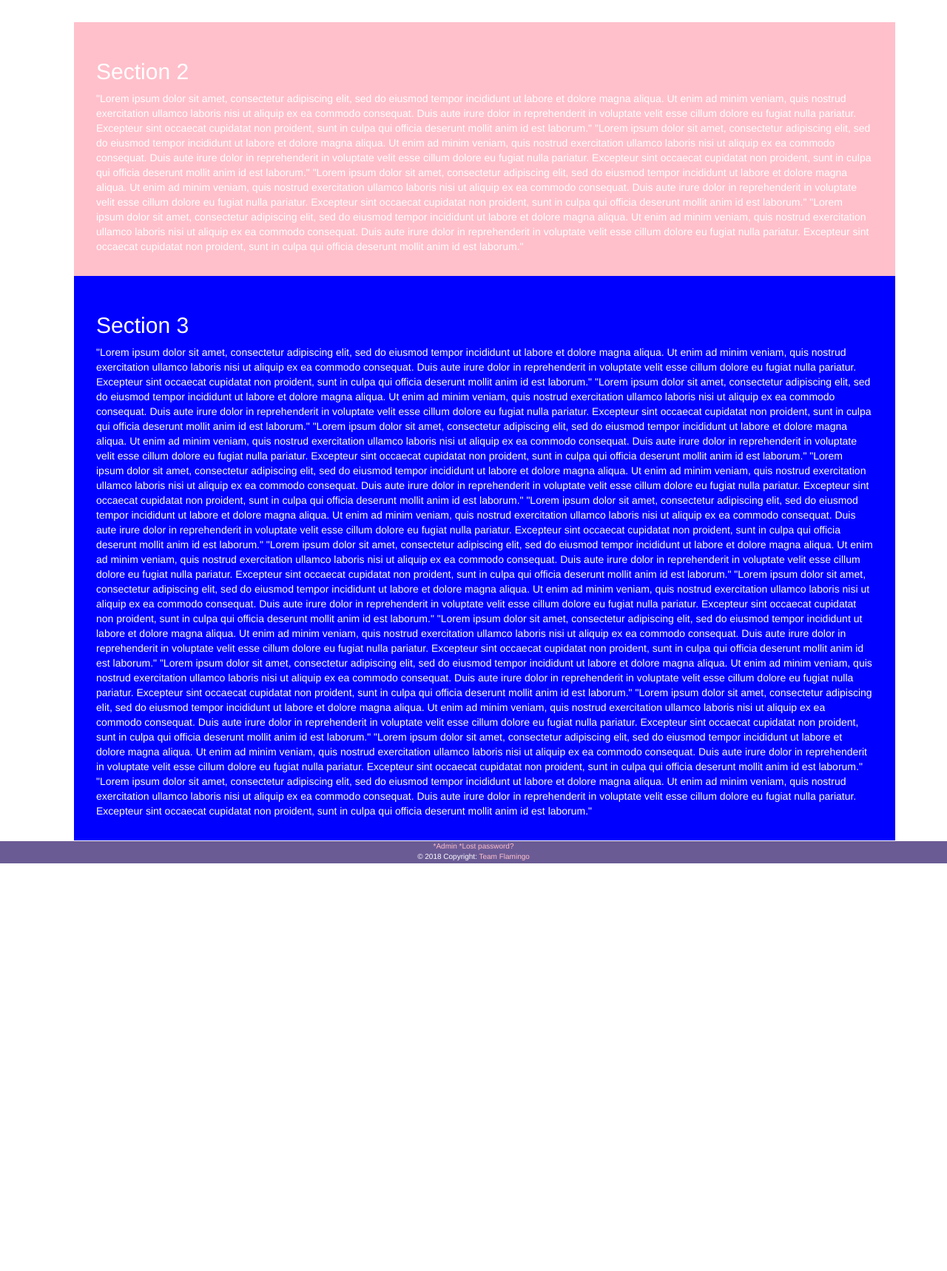
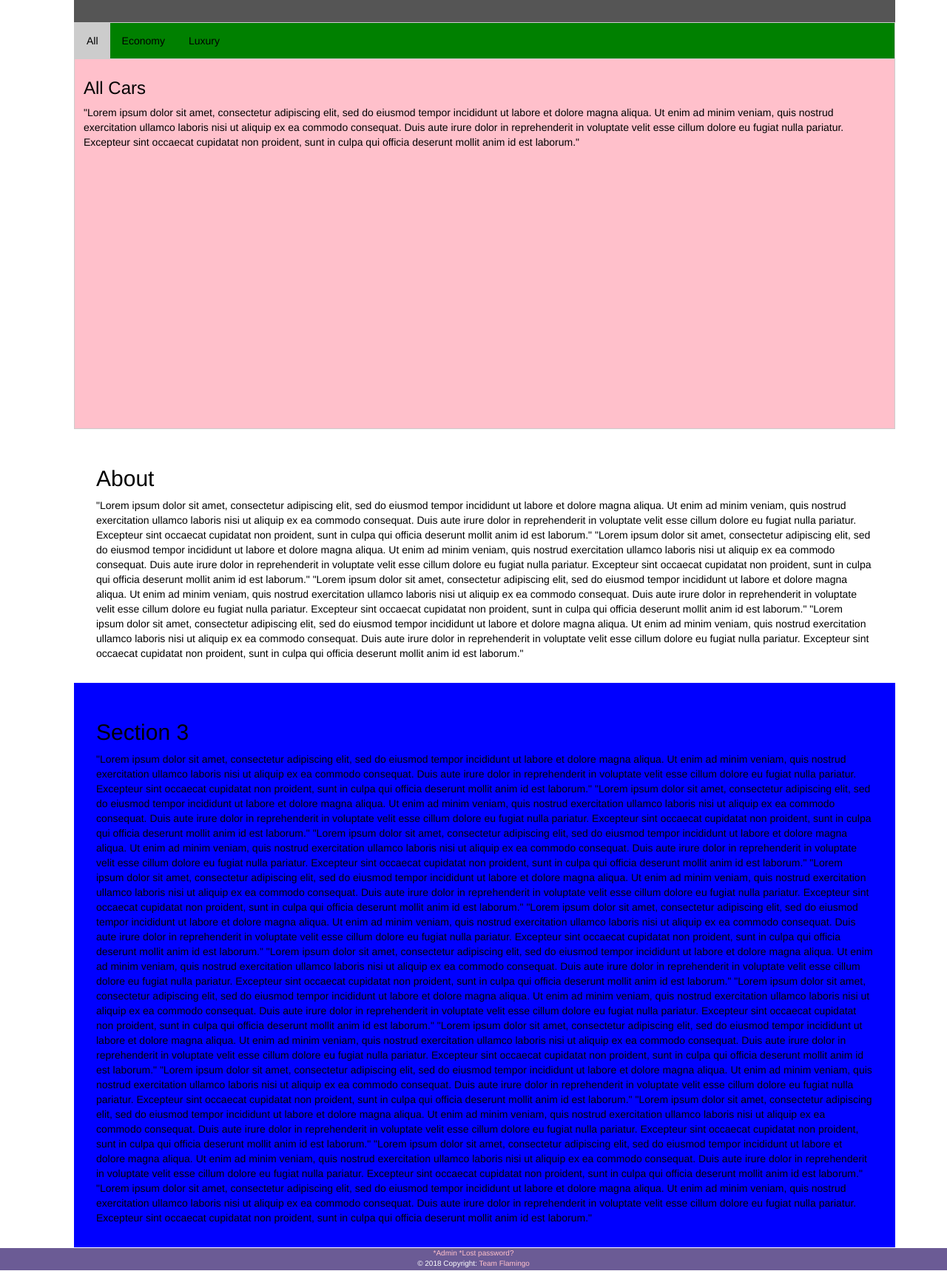
Before and after one commit to Gr4nts/FlamingoCarShare, a Django app: page / in a window 1280 px wide. Shown: the part 632-2350 px from the top of the page at 74% size. Before the commit the page ends 1799 px from the top, so only its background shows below. Run offline with Django 3.2, Linux system fonts and the light colour scheme; some libraries are stand-ins or nearby versions.

Commit message:
Tabs for homepage booking
Added tabs for all and different car tiers to homepage for when we set up the booking page in the home page. place older background colour and text.

```diff
--- a/flamingo/flamingo/static/css/style.css
+++ b/flamingo/flamingo/static/css/style.css
@@ -1,3 +1,5 @@
+/* general Section */
+
 html, body {
     height:100%;
     margin: 0;
@@ -5,10 +7,13 @@ html, body {
 
 }
 section {
-    background-color: pink;
+
+/*    border: 4px solid black;*/
     min-height: 100%;
-    color: white;
+    color: black;
 }
+
+/* ID Section */
 
 #body {
     padding-bottom: 31px; /* this needs to be bigger than footer height*/
@@ -58,6 +63,12 @@ section {
   background-color: #555;
 }
 
+#HomeBooking {
+  background-color: #555;
+}
+
+/* Classes Section */
+
 .navbar {
   /*   border: 4px solid pink;*/
 
@@ -80,3 +91,49 @@ section {
 .navbar-collapse {
 
 }
+
+/* Style the tab */
+.tab {
+    overflow: hidden;
+    border: 1px solid #ccc;
+    background-color: green;
+}
+
+/* Style the buttons that are used to open the tab content */
+.tab button {
+    background-color: inherit;
+    float: left;
+    border: none;
+    outline: none;
+    cursor: pointer;
+    padding: 14px 16px;
+    transition: 0.3s;
+}
+
+/* Change background color of buttons on hover */
+.tab button:hover {
+    background-color: grey;
+}
+
+/* Create an active/current tablink class */
+.tab button.active {
+    background-color: #ccc;
+}
+
+/* Style the tab content */
+.tabcontent {
+    background-color: pink;
+    height: 500px;
+    max-height: 500px;
+    display: none;
+    padding: 6px 12px;
+    border: 1px solid #ccc;
+    border-top: none;
+ animation: fadeEffect 1s;
+}
+
+/* Go from zero to full opacity */
+@keyframes fadeEffect {
+    from {opacity: 0;}
+    to {opacity: 1;}
+}
--- a/flamingo/templates/base.html
+++ b/flamingo/templates/base.html
@@ -57,7 +57,7 @@
                                 <ul class="nav navbar-nav">
                                     <li><a class="nav-item nav-link" style="color: white;" href="{% url 'home' %}"><span class="glyphicon glyphicon-home"></span></a>
                                     <li><a class="nav-item nav-link" style="color: white;" href="{% url 'map' %}">Book</a></li>
-                                    <li><a class="nav-item nav-link" style="color: white;" href="#section2">Section 2</a></li>
+                                    <li><a class="nav-item nav-link" style="color: white;" href="#section2">About</a></li>
                                     <li><a class="nav-item nav-link" style="color: white;" href="#section3">Section 3</a></li>
                                 </ul>
 
@@ -164,6 +164,26 @@ function topFunction() {
 }
 </script>
 
+<!-- script for tabs  -->
+<script>
+function openCity(evt, cityName) {
+    var i, tabcontent, tablinks;
+    tabcontent = document.getElementsByClassName("tabcontent");
+    for (i = 0; i < tabcontent.length; i++) {
+        tabcontent[i].style.display = "none";
+    }
+    tablinks = document.getElementsByClassName("tablinks");
+    for (i = 0; i < tablinks.length; i++) {
+        tablinks[i].className = tablinks[i].className.replace(" active", "");
+    }
+    document.getElementById(cityName).style.display = "block";
+    evt.currentTarget.className += " active";
+}
+
+// Get the element with id="defaultOpen" and click on it
+document.getElementById("defaultOpen").click();
+</script>
+
 </body>
 
 </html>
--- a/flamingo/templates/home.html
+++ b/flamingo/templates/home.html
@@ -5,6 +5,7 @@
 
 {% block content %}
 
+<section id = "HomeBooking">
   <div class="container"  style="padding: 30px">
 
     <div class="row">
@@ -279,8 +280,42 @@
     </script>
 
   </div>
+
+        <!-- Tab links -->
+    <div class="tab">
+     <button class="tablinks" onclick="openCity(event, 'AllTab')" id="defaultOpen">All</button>
+    <button class="tablinks" onclick="openCity(event, 'EcoTab')">Economy</button>
+    <button class="tablinks" onclick="openCity(event, 'LuxTab')">Luxury</button>
+    </div>
+
+    <!-- Tab content -->
+    <div id="AllTab" class="tabcontent">
+    <h3>All Cars</h3>
+    <p>"Lorem ipsum dolor sit amet, consectetur adipiscing elit, sed do eiusmod tempor incididunt ut labore et dolore
+    magna aliqua. Ut enim ad minim veniam, quis nostrud exercitation ullamco laboris nisi ut aliquip ex ea commodo consequat.
+    Duis aute irure dolor in reprehenderit in voluptate velit esse cillum dolore eu fugiat nulla pariatur. Excepteur sint occaecat cupidatat non proident,
+    sunt in culpa qui officia deserunt mollit anim id est laborum."</p>
+    </div>
+
+    <div id="EcoTab" class="tabcontent">
+    <h3>Economy class</h3>
+    <p>"Lorem ipsum dolor sit amet, consectetur adipiscing elit, sed do eiusmod tempor incididunt ut labore et dolore
+    magna aliqua. Ut enim ad minim veniam, quis nostrud exercitation ullamco laboris nisi ut aliquip ex ea commodo consequat.
+    Duis aute irure dolor in reprehenderit in voluptate velit esse cillum dolore eu fugiat nulla pariatur. Excepteur sint occaecat cupidatat non proident,
+    sunt in culpa qui officia deserunt mollit anim id est laborum."</p>
+    </div>
+
+    <div id="LuxTab" class="tabcontent">
+    <h3>Luxury class</h3>
+    <p>"Lorem ipsum dolor sit amet, consectetur adipiscing elit, sed do eiusmod tempor incididunt ut labore et dolore
+    magna aliqua. Ut enim ad minim veniam, quis nostrud exercitation ullamco laboris nisi ut aliquip ex ea commodo consequat.
+    Duis aute irure dolor in reprehenderit in voluptate velit esse cillum dolore eu fugiat nulla pariatur. Excepteur sint occaecat cupidatat non proident,
+    sunt in culpa qui officia deserunt mollit anim id est laborum.".</p>
+    </div>
+
+  </section>
   <section id="section2" style="padding: 30px; " >
-    <h2>Section 2</h2>
+    <h2>About</h2>
     "Lorem ipsum dolor sit amet, consectetur adipiscing elit, sed do eiusmod tempor incididunt ut labore et dolore
     magna aliqua. Ut enim ad minim veniam, quis nostrud exercitation ullamco laboris nisi ut aliquip ex ea commodo consequat.
     Duis aute irure dolor in reprehenderit in voluptate velit esse cillum dolore eu fugiat nulla pariatur. Excepteur sint occaecat cupidatat non proident,
@@ -350,5 +385,9 @@
     Duis aute irure dolor in reprehenderit in voluptate velit esse cillum dolore eu fugiat nulla pariatur. Excepteur sint occaecat cupidatat non proident,
     sunt in culpa qui officia deserunt mollit anim id est laborum."
   </section>
+
 </div>
+
+
+
 {% endblock %}
```
Also changed, not shown: flamingo/db.sqlite3.
